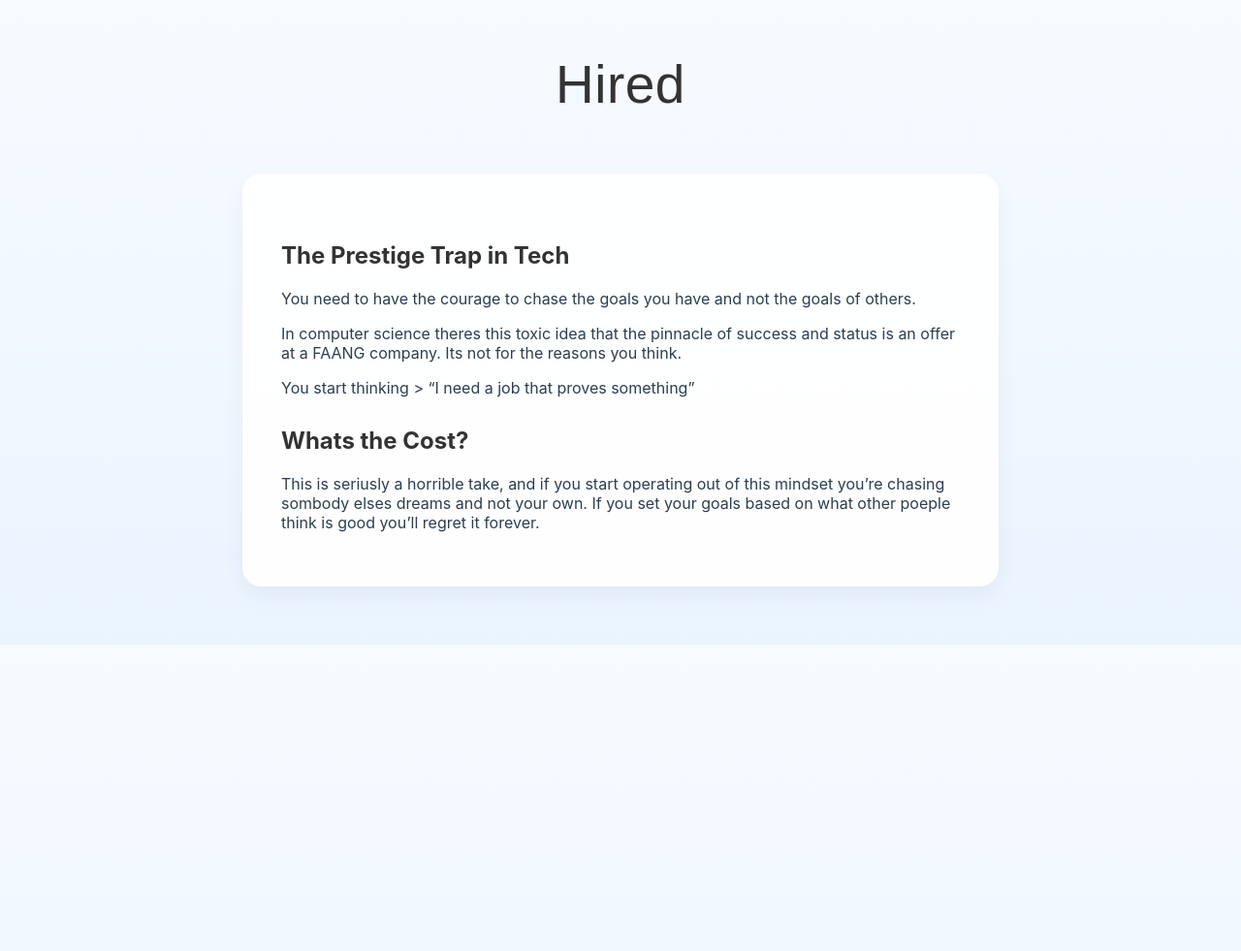
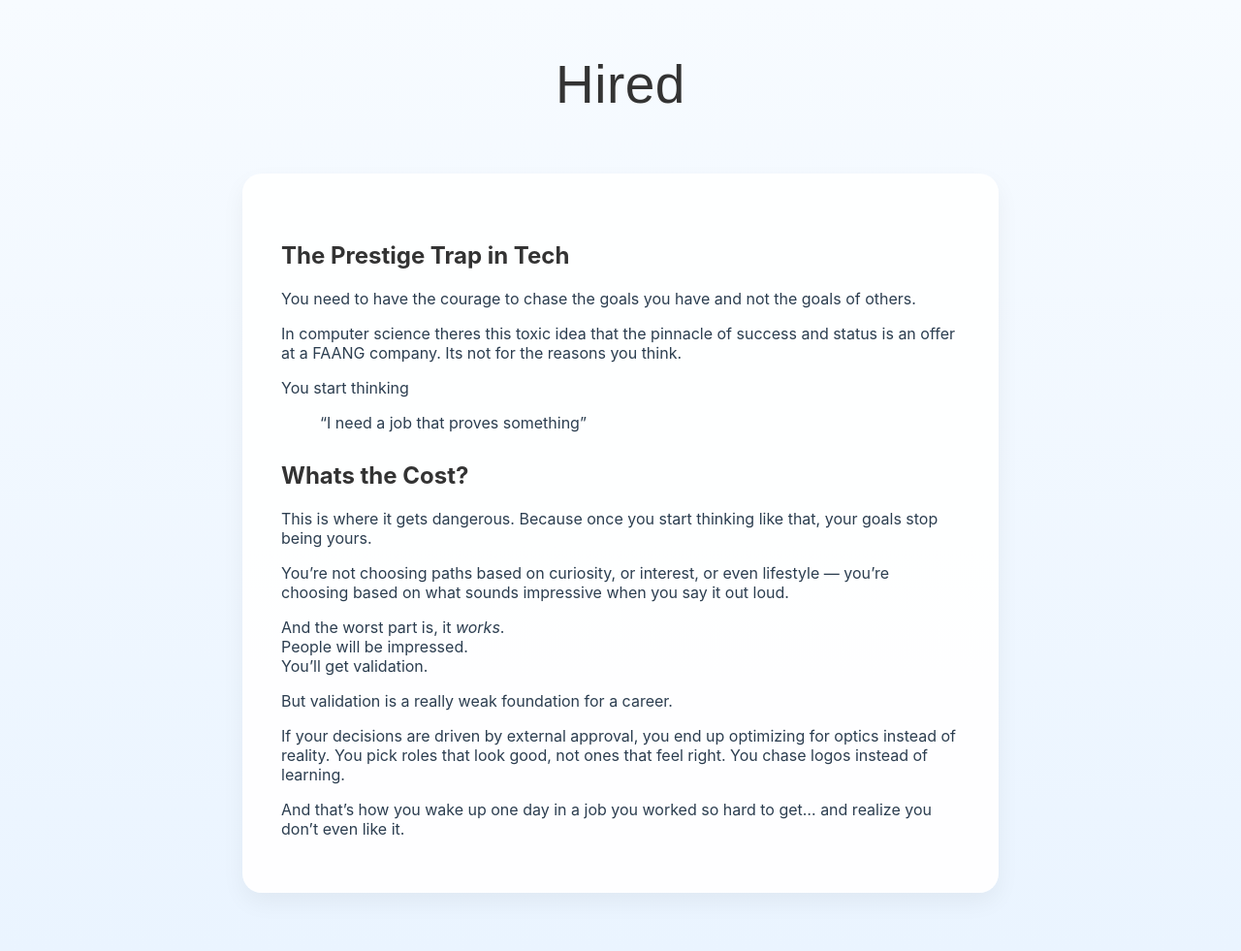
Before and after one commit to hiredmaybe67/hiredmaybe67.github.io, a Jekyll site: the page built from prestigeTrap.md, in a window 1280 px wide. Shown: the whole page at 97% size. Built offline with Jekyll 4.4.1, drawn with Linux system fonts in a browser that asks for light colours; before the commit the page ends 900 px from its top, so only the background shows below that.

Commit message:
Update prestigeTrap.md

```diff
--- a/prestigeTrap.md
+++ b/prestigeTrap.md
@@ -9,8 +9,21 @@ You need to have the courage to chase the goals you have and not the goals of ot
 
 In computer science theres this toxic idea that the pinnacle of success and status is an offer at a FAANG company. Its not for the reasons you think.
 
-You start thinking > “I need a job that proves something”
+You start thinking
+> “I need a job that proves something”
 
 ## Whats the Cost?
 
-This is seriusly a horrible take, and if you start operating out of this mindset you're chasing sombody elses dreams and not your own. If you set your goals based on what other poeple think is good you'll regret it forever.
+This is where it gets dangerous. Because once you start thinking like that, your goals stop being yours.
+
+You’re not choosing paths based on curiosity, or interest, or even lifestyle — you’re choosing based on what sounds impressive when you say it out loud.
+
+And the worst part is, it *works*.
+People will be impressed.
+You’ll get validation.
+
+But validation is a really weak foundation for a career.
+
+If your decisions are driven by external approval, you end up optimizing for optics instead of reality. You pick roles that look good, not ones that feel right. You chase logos instead of learning.
+
+And that’s how you wake up one day in a job you worked so hard to get… and realize you don’t even like it.
```
